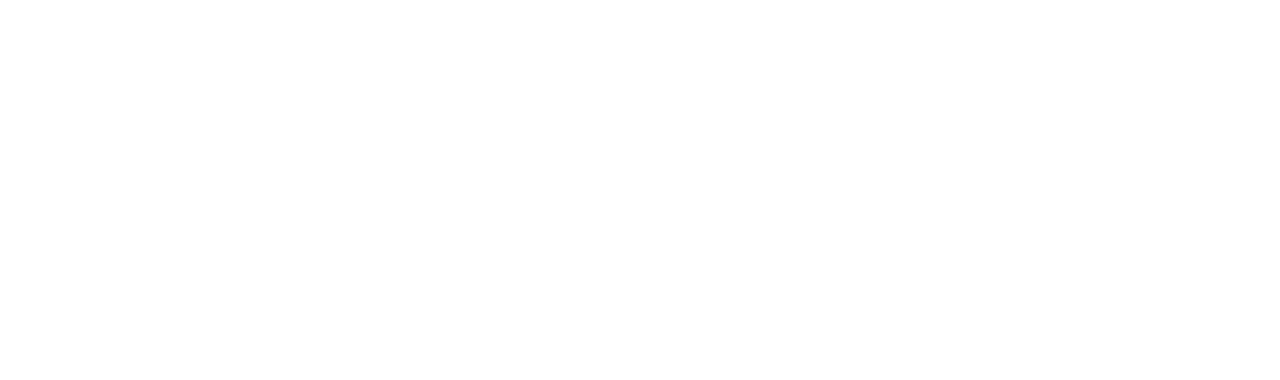
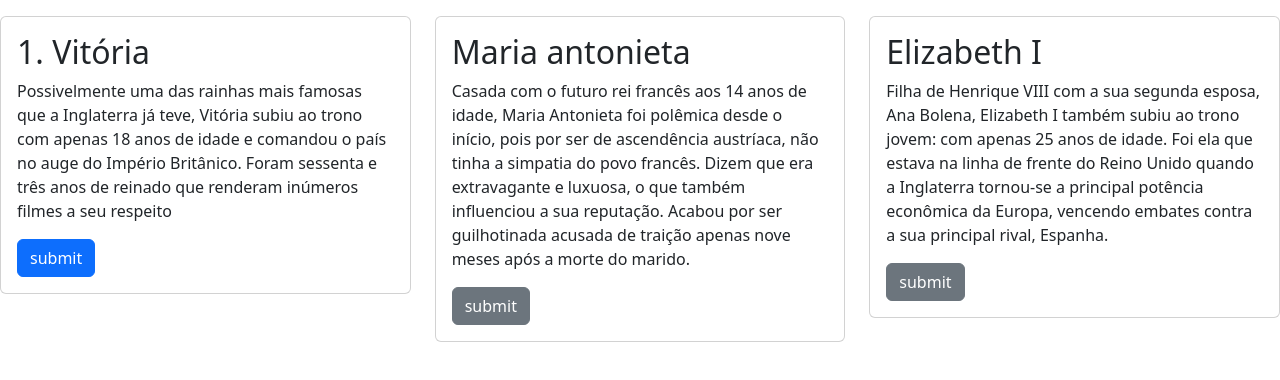
Before and after one commit to danidani1907/Bootstrap_Intro_Dani, a plain HTML site: page Bootstrap_Intro_ALUNO/ex5a-al-fazer-grid-(ex)/ex5a.html in a window 1280 px wide. Drawn offline with nearby package versions, Linux system fonts and the light colour scheme.

Commit message:
exercicio 5 a e b

```diff
--- a/Bootstrap_Intro_ALUNO/ex5a-al-fazer-grid-(ex)/ex5a.html
+++ b/Bootstrap_Intro_ALUNO/ex5a-al-fazer-grid-(ex)/ex5a.html
@@ -1 +1,61 @@
-<!-- 1ª Digitação (Resolver exercício aqui) -->
+<!DOCTYPE html>
+<html lang="pt-br">
+<head>
+    <meta charset="UTF-8">
+    <meta name="viewport" content="width=device-width, initial-scale=1.0">
+    <title>Cards Bootstrap</title>
+    <link href="https://cdn.jsdelivr.net/npm/bootstrap@5.3.0/dist/css/bootstrap.min.css" rel="stylesheet">
+</head>
+<body>
+
+
+  <div class="container mt-3"></div>
+   <div class="row">
+      <div class="col-sm-4">
+        <div class="card">
+          <div class="card-body">
+            <h2 class="title">
+                1. Vitória
+                   </h2>
+                <p class="card-text">Possivelmente uma das rainhas mais famosas que a Inglaterra já teve,
+                    Vitória subiu ao trono com apenas 18 anos de idade e comandou o país no auge do Império Britânico.
+                    Foram sessenta e três anos de reinado que renderam inúmeros filmes a seu respeito</p>
+                <a href="#" class="btn btn-primary">submit</a>
+          </div>
+        </div>
+      </div>
+      <div class="col-sm-4">
+        <div class="card">
+          <div class="card-body">
+            <h2 class="title">
+             Maria antonieta
+            </h2>
+              <p class="card-text">Casada com o futuro rei francês aos 14 anos de idade,
+                 Maria Antonieta foi polêmica desde o início, pois por ser de ascendência austríaca,
+                 não tinha a simpatia do povo francês. Dizem que era extravagante e luxuosa, o que também
+                 influenciou a sua reputação.
+                 Acabou por ser guilhotinada acusada de traição apenas nove meses após a morte do marido.</p>
+              <a href="#" class="btn btn-secondary">submit</a>
+          </div>
+      </div>
+    </div>
+      <div class="col-sm-4">
+        <div class="card">
+          <div class="card-body">
+            <h2 class="title">
+              Elizabeth I
+            </h2>
+              <p class="card-text">Filha de Henrique VIII com a sua segunda esposa,
+                Ana Bolena, Elizabeth I também subiu ao trono jovem: com apenas 25 anos de idade.
+                Foi ela que estava na linha de frente do Reino Unido quando a Inglaterra tornou-se a
+                principal potência econômica da Europa,
+                vencendo embates contra a sua principal rival, Espanha.</p>
+              <a href="#" class="btn btn-secondary">submit</a>
+          </div>
+
+
+   </div>
+
+    <script src="https://cdn.jsdelivr.net/npm/bootstrap@5.3.0/dist/js/bootstrap.bundle.min.js"></script>
+</body>
+</html>
--- /dev/null
+++ b/Bootstrap_Intro_ALUNO/ex5b-al-fazer-formulario-(ex)/styles.css
@@ -0,0 +1,20 @@
+body{
+    background-color: rgba(100, 148, 237, 0.735);
+
+}
+
+.container .mt-3{
+    background: #ffffffc4 ;
+    border-radius: 10px;
+    width: 500px;
+    padding: 30px;
+   box-shadow: 0 4px 15px #200202c4;
+}
+
+.container{
+    margin-top: 10%;
+}
+
+h1{
+    color: darkblue;
+}
```
Also changed, not shown: Bootstrap_Intro_ALUNO/ex5b-al-fazer-formulario-(ex)/ex5b.html (+47 -1 lines).
